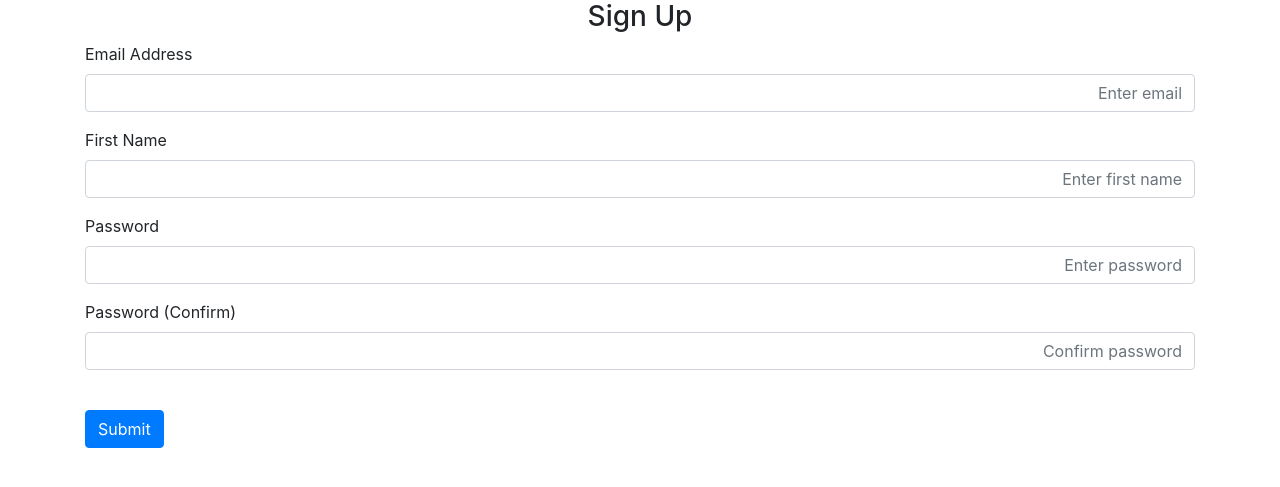
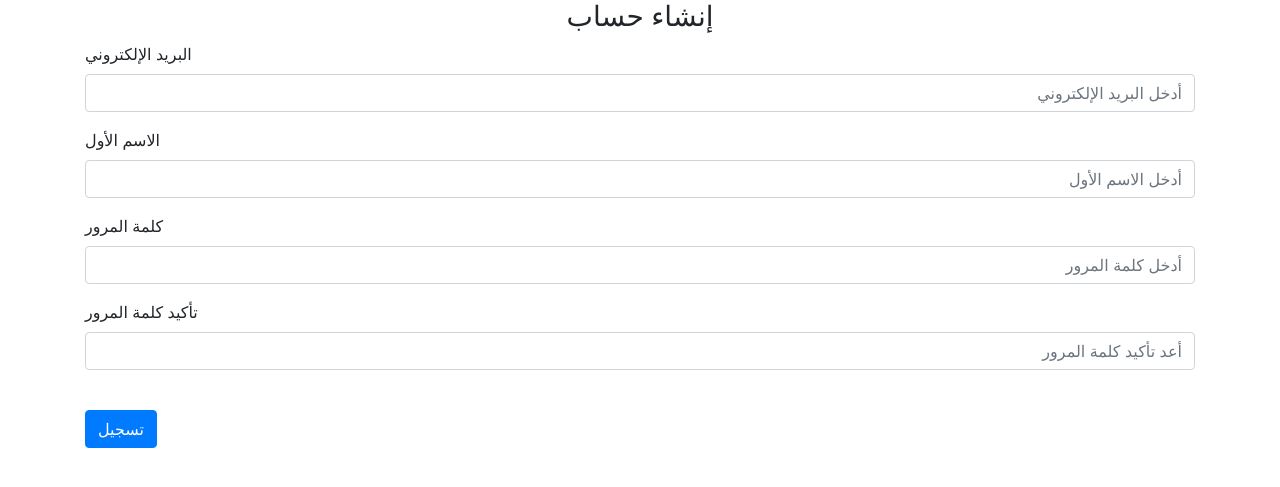
Before and after one commit to ShogAlharbi/studentComplaints, a Flask app: page /sign-up?lang=ar in a window 1280 px wide. Shown: the part 56-543 px from the top of the page. Run offline with Flask 3, Linux system fonts and the light colour scheme; some libraries are stand-ins or nearby versions.

Commit message:
sign_up.html

```diff
--- a/website/templates/sign_up.html
+++ b/website/templates/sign_up.html
@@ -1,51 +1,51 @@
 {% extends "base.html" %}
-{% block title %}Sign Up{% endblock %}
+{% block title %}{{ 'إنشاء حساب' if lang == 'ar' else 'Sign Up' }}{% endblock %}
 
 
 {% block content %}
-<form method="POST">
-    <h3 class="d-flex justify-content-center">Sign Up</h3>
+<form method="POST" dir="{{ 'rtl' if lang == 'ar' else 'ltr' }}">
+    <h3 class="d-flex justify-content-center">{{ 'إنشاء حساب' if lang == 'ar' else 'Sign Up' }}</h3>
     <div class="form-group">
-        <label for="email">Email Address</label>
+        <label for="email">{{ 'البريد الإلكتروني' if lang == 'ar' else 'Email Address' }}</label>
         <input
             type="email"
             class="form-control"
             id="email"
             name="email"
-            placeholder="Enter email"
+            placeholder="{{ 'أدخل البريد الإلكتروني' if lang == 'ar' else 'Enter email' }}"
             />
     </div>
     <div class="form-group">
-        <label for="firstname">First Name</label>
+        <label for="firstname">{{ 'الاسم الأول' if lang == 'ar' else 'First Name' }}</label>
         <input
             type="text"
             class="form-control"
             id="firstname"
             name="firstname"
-            placeholder="Enter first name"
+            placeholder="{{ 'أدخل الاسم الأول' if lang == 'ar' else 'Enter first name' }}"
             />
     </div>
     <div class="form-group">
-        <label for="password1">Password</label>
+        <label for="password1">{{ 'كلمة المرور' if lang == 'ar' else 'Password' }}</label>
         <input
             type="password"
             class="form-control"
             id="password1"
             name="password1"
-            placeholder="Enter password"
+            placeholder="{{ 'أدخل كلمة المرور' if lang == 'ar' else 'Enter password' }}"
             />
     </div>
         <div class="form-group">
-        <label for="password2">Password (Confirm)</label>
+        <label for="password2">{{ 'تأكيد كلمة المرور' if lang == 'ar' else 'Password (Confirm)' }}</label>
         <input
             type="password"
             class="form-control"
             id="password2"
             name="password2"
-            placeholder="Confirm password"
+            placeholder="{{ 'أعد تأكيد كلمة المرور' if lang == 'ar' else 'Confirm password' }}"
             />
     </div>
     <br />
-    <button type="submit" class="btn btn-primary">Submit</button>
+    <button type="submit" class="btn btn-primary">{{ 'تسجيل' if lang == 'ar' else 'Submit' }}</button>
 </form>
 {% endblock %}
```
